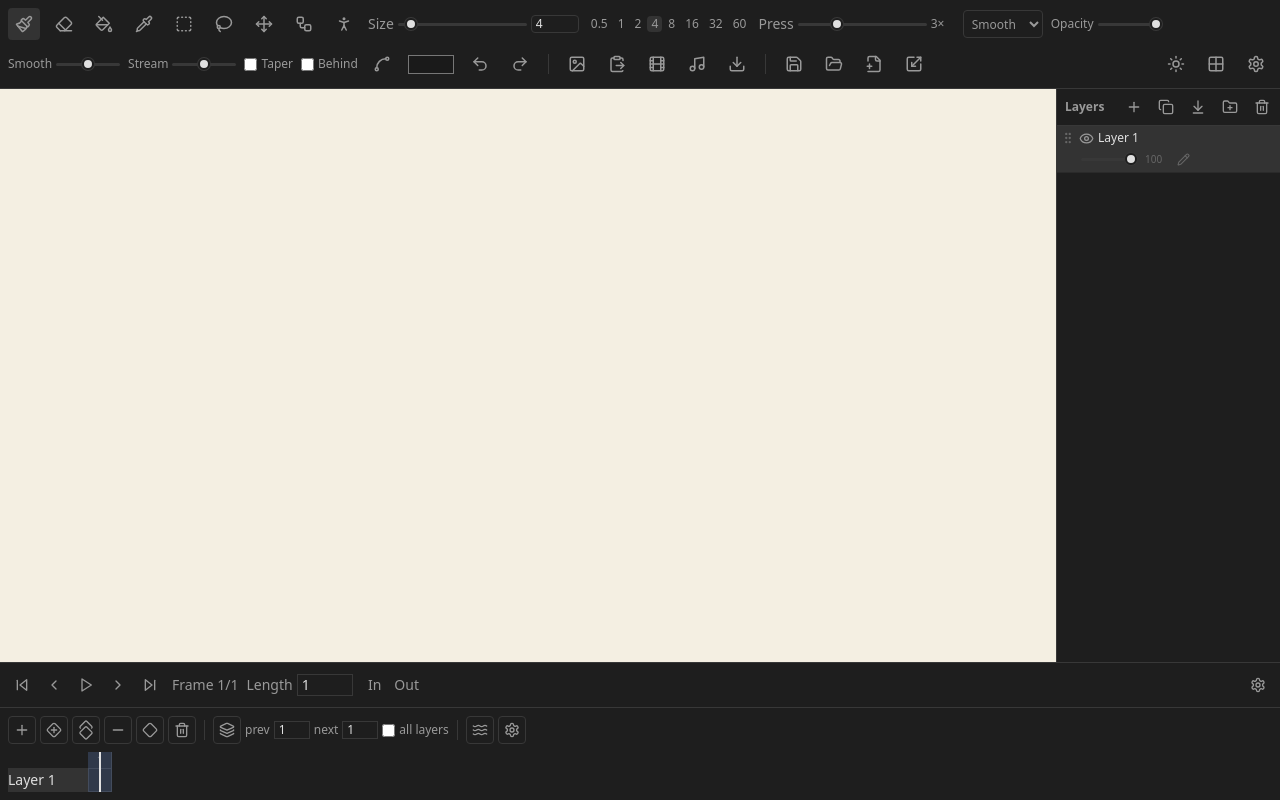
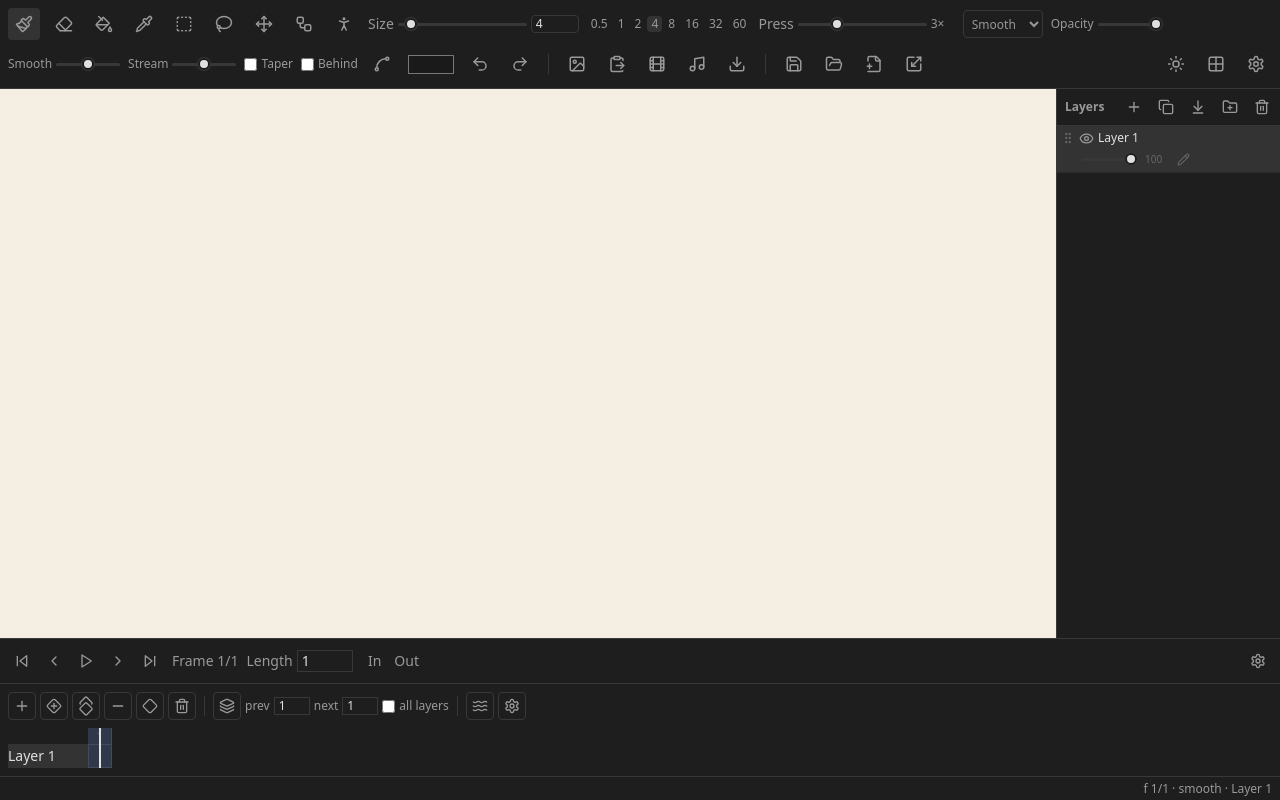
Before and after one commit to meigo/slop-animator, a Svelte app: page / in a window 1280 px wide. Built offline with nearby package versions, Linux system fonts and the light colour scheme.

Commit message:
feat: bottom status bar with instant title-hint + ambient readout

```diff
--- a/src/App.svelte
+++ b/src/App.svelte
@@ -4,6 +4,7 @@
   import LayerList from "./lib/LayerList.svelte";
   import Playbar from "./lib/Playbar.svelte";
   import Timeline from "./lib/Timeline.svelte";
+  import StatusBar from "./lib/StatusBar.svelte";
   import ExportDialog from "./lib/ExportDialog.svelte";
   import SizeDialog from "./lib/SizeDialog.svelte";
   import ProjectSettingsDialog from "./lib/ProjectSettingsDialog.svelte";
@@ -109,6 +110,15 @@
     }
   }
 
+  // Instant status hint: mirror the hovered/pressed control's title= into the status bar. pointerover
+  // covers desktop hover; pointerdown covers touch/Pencil (iPad has no hover). Moving onto an untitled
+  // element sets "" (natural clear). No pointerup clear — a tapped control's hint persists until the
+  // next hover/press, which is the readable behavior on touch.
+  function onPointerHint(e: PointerEvent) {
+    const el = (e.target as Element | null)?.closest("[title]");
+    state.statusHint = el?.getAttribute("title") ?? "";
+  }
+
   function onPaste(e: ClipboardEvent) {
     if (cellPasteHandled) {
       cellPasteHandled = false;
@@ -153,7 +163,12 @@
   });
 </script>
 
-<svelte:window onkeydown={onKey} onpaste={onPaste} />
+<svelte:window
+  onkeydown={onKey}
+  onpaste={onPaste}
+  onpointerover={onPointerHint}
+  onpointerdown={onPointerHint}
+/>
 
 <div class="h-full flex flex-col bg-surface text-text">
   <Toolbar />
@@ -163,6 +178,7 @@
   </div>
   <Playbar />
   <Timeline />
+  <StatusBar />
 </div>
 <ExportDialog />
 <SizeDialog />
--- /dev/null
+++ b/src/lib/StatusBar.svelte
@@ -0,0 +1,22 @@
+<script lang="ts">
+  import { state as appState, activeLayer } from "../state/appState.svelte";
+
+  // Ambient readout: frame, tool (brush/eraser show their stroke type), and the active layer.
+  const ambient = $derived.by(() => {
+    const p = appState.project;
+    const toolLabel =
+      appState.tool === "eraser"
+        ? "eraser"
+        : appState.tool === "brush"
+          ? appState.brush.brushType
+          : appState.tool;
+    return `f ${appState.playhead + 1}/${p.frameCount} · ${toolLabel} · ${activeLayer().name}`;
+  });
+</script>
+
+<div
+  class="flex items-center justify-between gap-3 border-t border-border bg-surface px-2 h-6 text-xs text-text-secondary select-none"
+>
+  <span class="truncate">{appState.statusHint}</span>
+  <span class="shrink-0 tabular-nums">{ambient}</span>
+</div>
```
